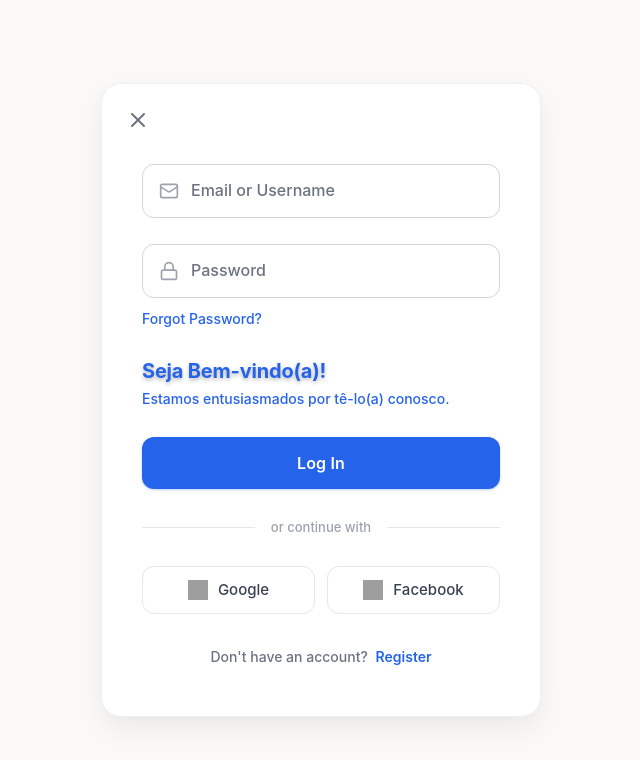
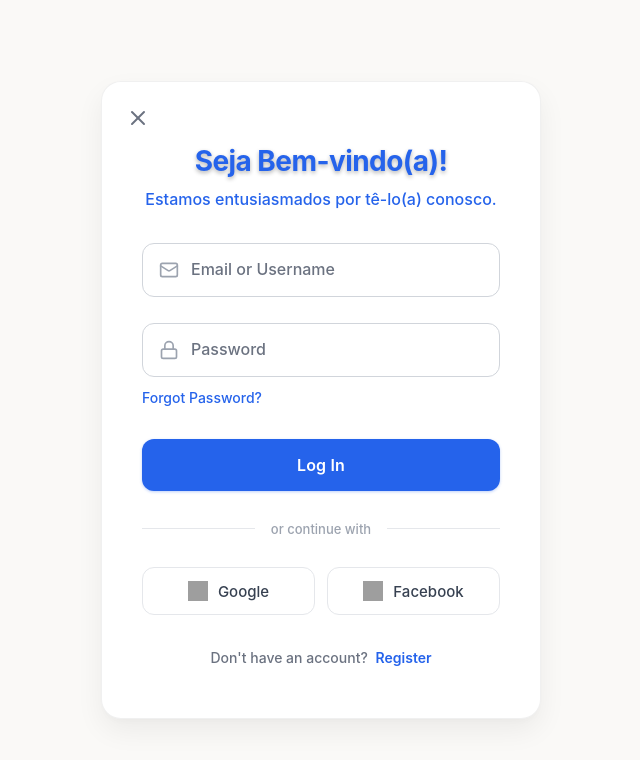
Before and after one commit to mariabernardop63-cell/GOTOUR-GLOBAL-APP, a React (Vite) app: page /login in a window 1280 px wide. Shown: the top 760 px of the page, without its empty margins (319-959 px from the left). Built offline with nearby package versions, Linux system fonts and the light colour scheme; no server answers; grey boxes are pictures that could not be loaded.

Commit message:
Fix: Welcome text at TOP, larger size, Welcome screen logo color

```diff
--- a/src/pages/Login/Login.css
+++ b/src/pages/Login/Login.css
@@ -43,32 +43,32 @@
     color: #374151;
 }
 
+/* Welcome Message - Blue Text at TOP */
+.welcome-message {
+    text-align: center;
+    margin-bottom: 32px;
+    margin-top: 16px;
+}
+
+.welcome-message .welcome-title {
+    font-size: 28px;
+    font-weight: 700;
+    color: #2563eb;
+    margin-bottom: 10px;
+    letter-spacing: -0.02em;
+}
+
+.welcome-message .welcome-text {
+    font-size: 16px;
+    font-weight: 450;
+    color: #2563eb;
+    line-height: 1.5;
+}
+
 .auth-form {
     display: flex;
     flex-direction: column;
     gap: 20px;
-    margin-top: 32px;
-}
-
-/* Welcome Message - Blue Text */
-.welcome-message {
-    text-align: left;
-    margin-top: 8px;
-}
-
-.welcome-title {
-    font-size: 20px;
-    font-weight: 700;
-    color: #2563eb;
-    margin-bottom: 6px;
-    letter-spacing: -0.01em;
-}
-
-.welcome-text {
-    font-size: 14px;
-    font-weight: 450;
-    color: #2563eb;
-    line-height: 1.5;
 }
 
 .forgot-password {
--- a/src/pages/Login/Login.jsx
+++ b/src/pages/Login/Login.jsx
@@ -50,6 +50,11 @@ const Login = () => {
                     <X size={24} />
                 </button>
 
+                <div className="welcome-message">
+                    <h1 className="welcome-title">Seja Bem-vindo(a)!</h1>
+                    <p className="welcome-text">Estamos entusiasmados por tê-lo(a) conosco.</p>
+                </div>
+
                 <form className="auth-form" onSubmit={handleLogin}>
                     <Input
                         label="Email or Username"
@@ -76,11 +81,6 @@ const Login = () => {
                         </span>
                     </div>
 
-                    <div className="welcome-message">
-                        <h2 className="welcome-title">Seja Bem-vindo(a)!</h2>
-                        <p className="welcome-text">Estamos entusiasmados por tê-lo(a) conosco.</p>
-                    </div>
-
                     <div className="auth-actions">
                         <Button type="submit" fullWidth size="lg">Log In</Button>
 
--- a/src/pages/Welcome/Welcome.css
+++ b/src/pages/Welcome/Welcome.css
@@ -74,6 +74,8 @@
     display: flex;
     align-items: center;
     gap: 8px;
+    color: #ffffff;
+    z-index: 10;
 }
 
 @media (min-width: 768px) {
```
Also changed, not shown: vite.config.js.timestamp-1770045736191-b23600fe797a9.mjs (added, +10 -0 lines).
